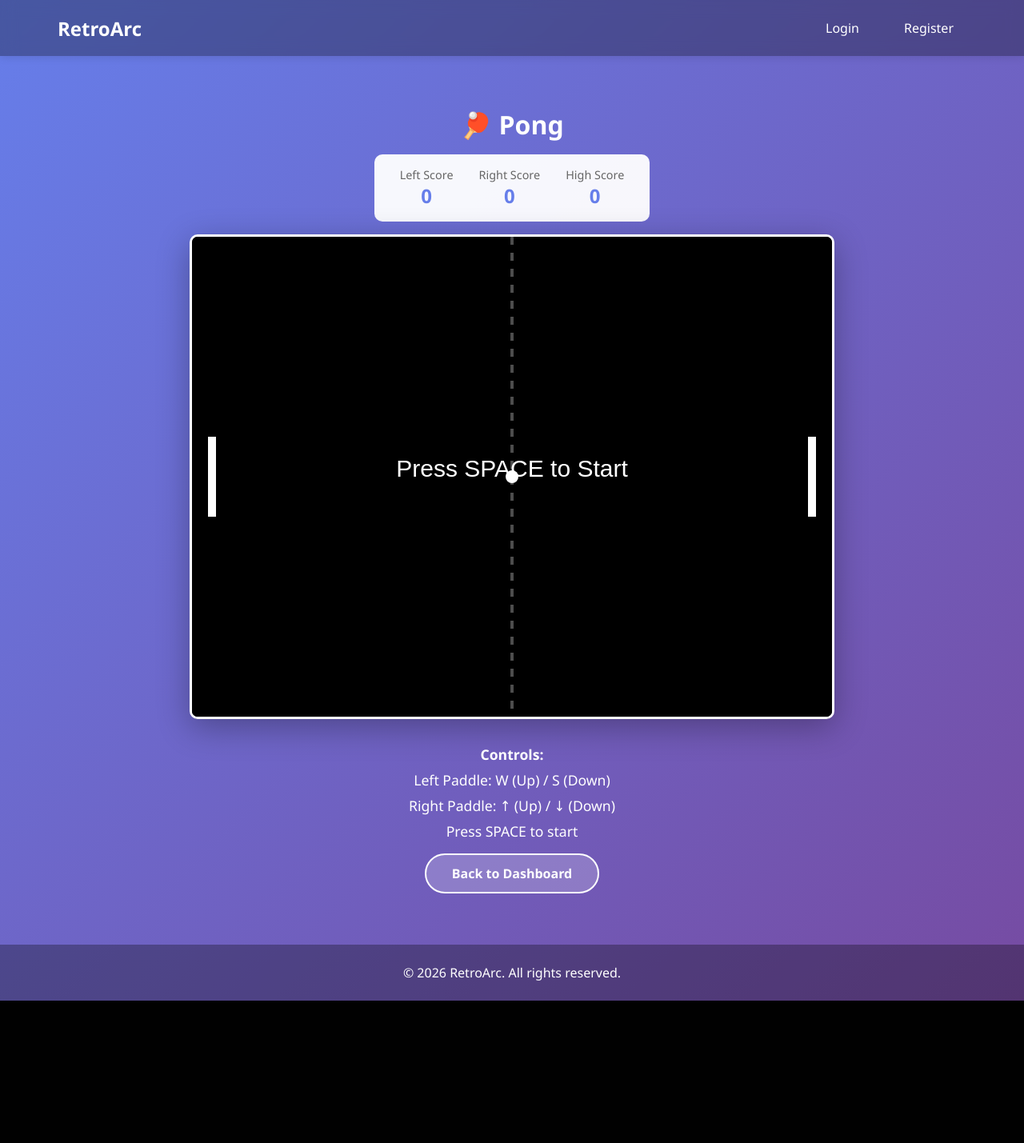
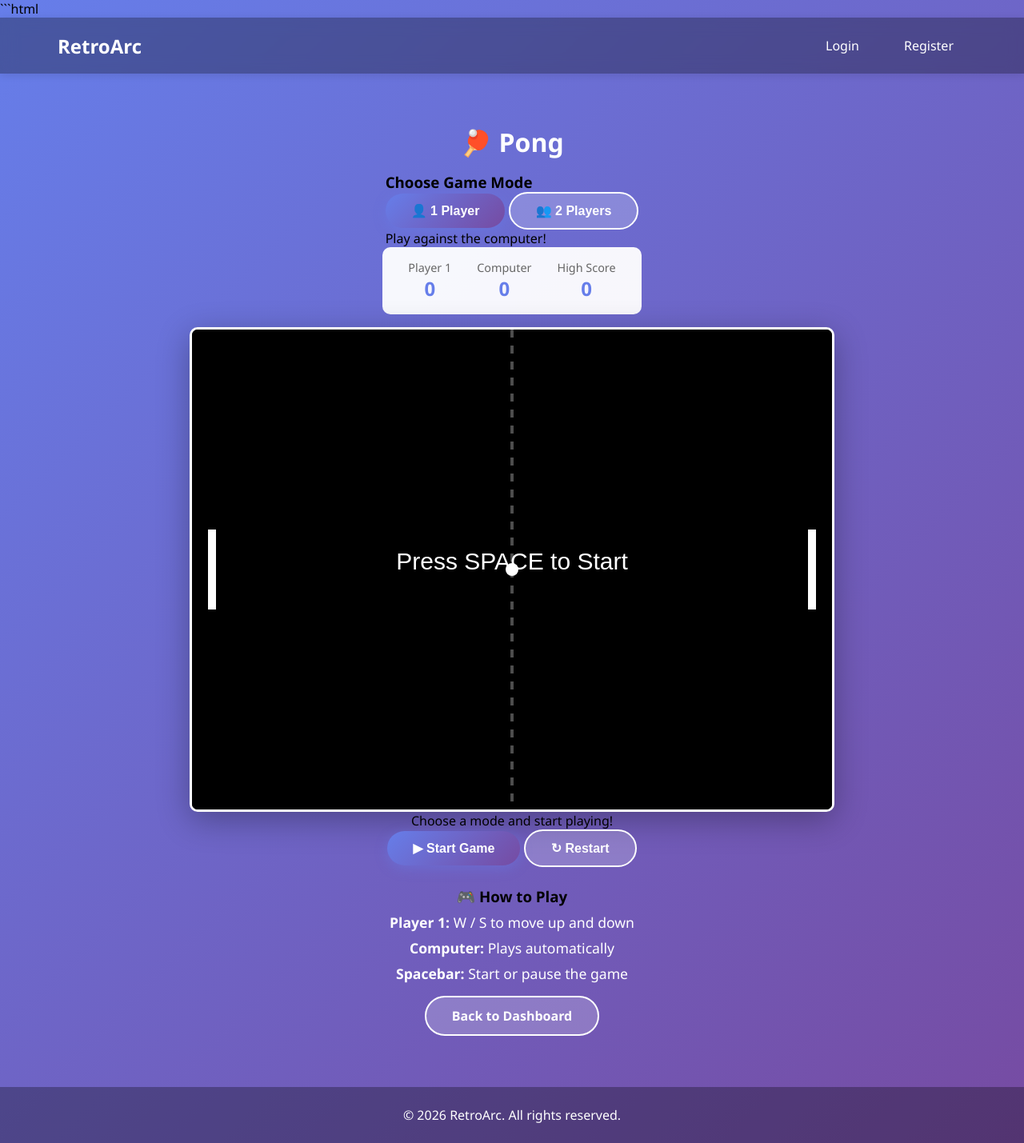
Before and after one commit to bhakthikanabar-tech/RetroArc, a Flask app: template game_portal/templates/play_pong.html in a window 1280 px wide. Shown: the whole page at 80% size. Before the commit the page ends 1251 px from the top, so only its background shows below. Run offline with Flask 3, Linux system fonts and the light colour scheme; the template is opened without the code that fills it, so the values that code supplies are empty.

Commit message:
Enhance play_pong.html with game mode selection

````diff
--- a/game_portal/templates/play_pong.html
+++ b/game_portal/templates/play_pong.html
@@ -1,3 +1,4 @@
+```html
 {% extends "base.html" %}
 
 {% block title %}Play Pong - RetroArc{% endblock %}
@@ -6,15 +7,35 @@
 <div class="game-container">
     <h1>🏓 Pong</h1>
 
+    <div class="game-mode-selection">
+        <h3>Choose Game Mode</h3>
+
+        <div class="mode-buttons">
+            <button type="button" id="singlePlayerBtn"
+                    class="btn btn-primary mode-btn active">
+                👤 1 Player
+            </button>
+
+            <button type="button" id="twoPlayerBtn"
+                    class="btn btn-secondary mode-btn">
+                👥 2 Players
+            </button>
+        </div>
+
+        <p id="modeDescription">Play against the computer!</p>
+    </div>
+
     <div class="game-info">
         <div class="game-info-item">
-            <span class="game-info-label">Left Score</span>
+            <span class="game-info-label" id="leftPlayerLabel">Player 1</span>
             <span class="game-info-value" id="leftScore">0</span>
         </div>
+
         <div class="game-info-item">
-            <span class="game-info-label">Right Score</span>
+            <span class="game-info-label" id="rightPlayerLabel">Computer</span>
             <span class="game-info-value" id="rightScore">0</span>
         </div>
+
         <div class="game-info-item">
             <span class="game-info-label">High Score</span>
             <span class="game-info-value" id="highScore">0</span>
@@ -23,13 +44,35 @@
 
     <canvas id="gameCanvas" width="800" height="600"></canvas>
 
+    <p id="gameStatus" role="status" aria-live="polite">
+        Choose a mode and start playing!
+    </p>
+
+    <div class="game-actions">
+        <button type="button" id="startBtn" class="btn btn-primary">
+            ▶ Start Game
+        </button>
+
+        <button type="button" id="restartBtn" class="btn btn-secondary">
+            ↻ Restart
+        </button>
+    </div>
+
     <div class="game-controls">
-        <p><strong>Controls:</strong></p>
-        <p>Left Paddle: W (Up) / S (Down)</p>
-        <p>Right Paddle: ↑ (Up) / ↓ (Down)</p>
-        <p>Press SPACE to start</p>
+        <h3>🎮 How to Play</h3>
+
+        <p><strong>Player 1:</strong> W / S to move up and down</p>
+
+        <p id="rightPlayerControls">
+            <strong>Computer:</strong> Plays automatically
+        </p>
+
+        <p><strong>Spacebar:</strong> Start or pause the game</p>
+
         <div style="margin-top: 1rem;">
-            <a href="{{ url_for('dashboard') }}" class="btn btn-secondary">Back to Dashboard</a>
+            <a href="{{ url_for('dashboard') }}" class="btn btn-secondary">
+                Back to Dashboard
+            </a>
         </div>
     </div>
 </div>
@@ -38,3 +81,4 @@
 {% block extra_js %}
 <script src="{{ url_for('static', filename='js/pong.js') }}"></script>
 {% endblock %}
+```
````
